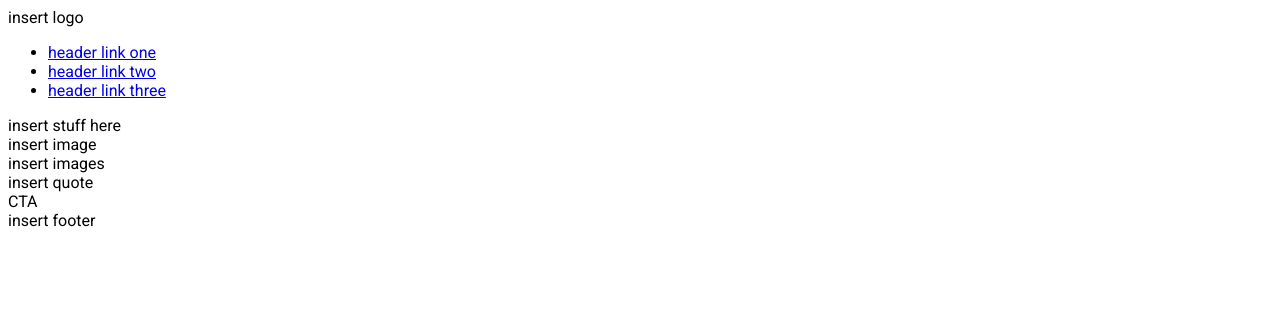
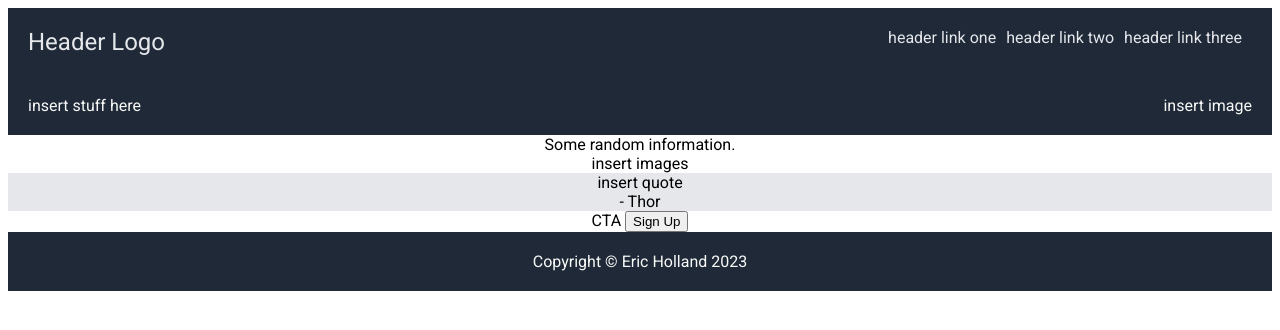
Before and after one commit to eholland6/odin-landing, a plain HTML site: page index.html in a window 1280 px wide. Drawn offline with Linux system fonts and the light colour scheme.

Commit message:
Updated much of landing page formatting

```diff
--- a/index.html
+++ b/index.html
@@ -12,9 +12,9 @@
     <body>
         <div class="hero-header">
             <div class="header">
-                <div class="header-logo">
-                    insert logo
-                </div>
+                <ul class="header-logo">
+                    <li>Header Logo</li>
+                </ul>
                 <ul class="header-links">
                     <li><a href="#">header link one</a></li>
                     <li><a href="#">header link two</a></li>
@@ -30,17 +30,30 @@
                 </div>
             </div>
         </div>
-        <div class="image-info">
-            insert images
+        <div class="info-holder">
+            <div class="written-info">
+                Some random information.
+            </div>
+            <div class="image-info">
+                insert images
+            </div>
         </div>
         <div class="quote-box">
-            insert quote
+            <div class="quote">
+                insert quote
+            </div>
+            <div class="attribution">
+                - Thor
+            </div>
         </div>
-        <div class="close_cta">
-            CTA
+        <div id="cta-container">
+            <div id="close-cta">
+                CTA
+                <button>Sign Up</button>
+            </div>
         </div>
-        <div>
-            insert footer
+        <div id="footer">
+            Copyright © Eric Holland 2023
         </div>
     </body>
 </html>
--- a/styles.css
+++ b/styles.css
@@ -1,5 +1,82 @@
+@import url('https://fonts.googleapis.com/css2?family=Roboto:wght@400;700&display=swap');
+
 body {
     font-family: 'Roboto', sans-serif;
     display: flex;
     flex-direction: column;
 }
+
+ul {
+    list-style-type: none;
+    display: flex;
+    margin: 0px;
+    padding: 0px;
+}
+
+li {
+    padding-right: 10px;
+}
+
+a {
+    text-decoration: none;
+    color: #E5E7EB;
+}
+
+a:hover {
+    font-weight: bold;
+}
+
+.hero-header {
+    display: flex;
+    flex-direction: column;
+    justify-content: space-around;
+    background-color: #1F2937;
+}
+
+.header {
+    display: flex;
+    justify-content: space-between;
+    color: #E5E7EB;
+    margin: 20px;
+}
+
+.header-logo {
+    font-size: 24px;
+}
+
+.hero {
+    display: flex;
+    justify-content: space-between;
+    color: #F9FAF8;
+    margin: 20px;
+}
+
+.info-holder {
+    display: flex;
+    flex-direction: column;
+    align-items: center;
+}
+
+.quote-box {
+    display: flex;
+    flex-direction: column;
+    align-items: center;
+    background-color: #E5E7EB;
+}
+
+#cta-container {
+    display: flex;
+    justify-content: center;
+}
+
+#close-cta {
+    justify-content: center;
+}
+
+#footer {
+    display: flex;
+    justify-content: center;
+    background-color: #1F2937;
+    color: #F9FAF8;
+    padding: 20px;
+}
```
